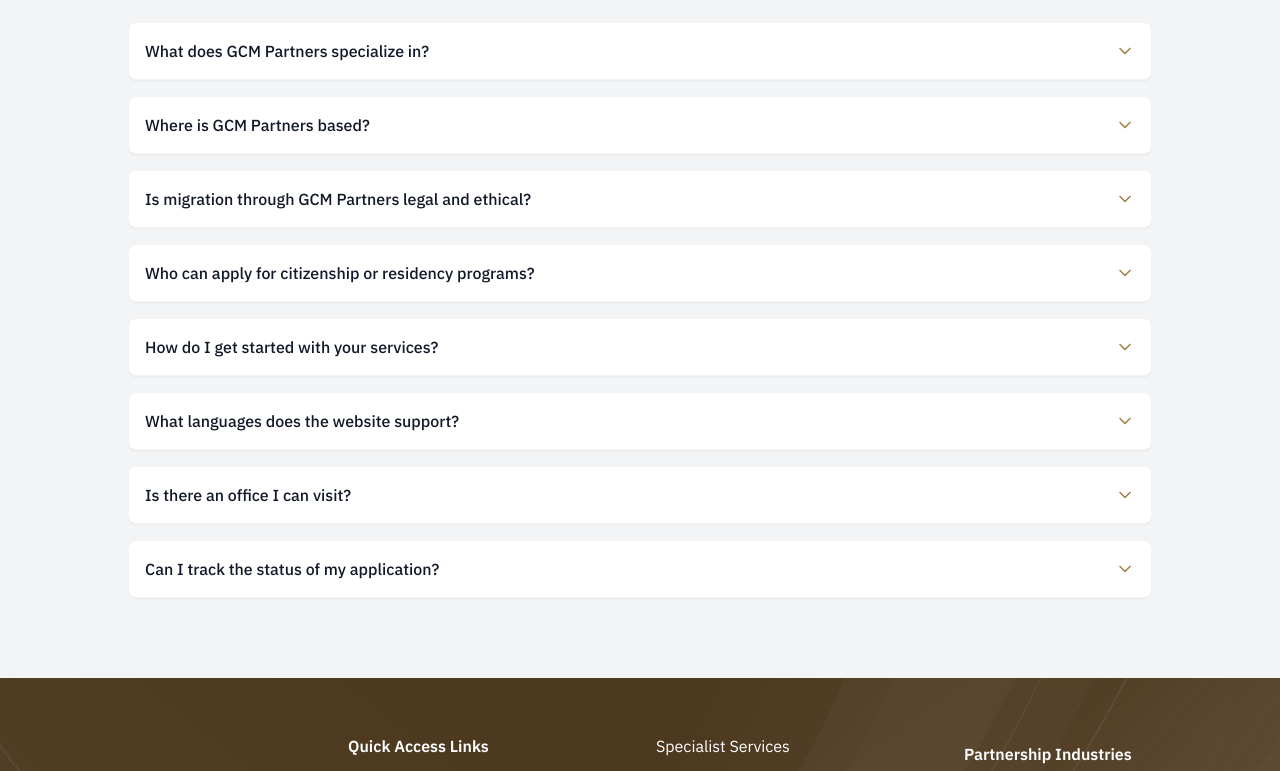
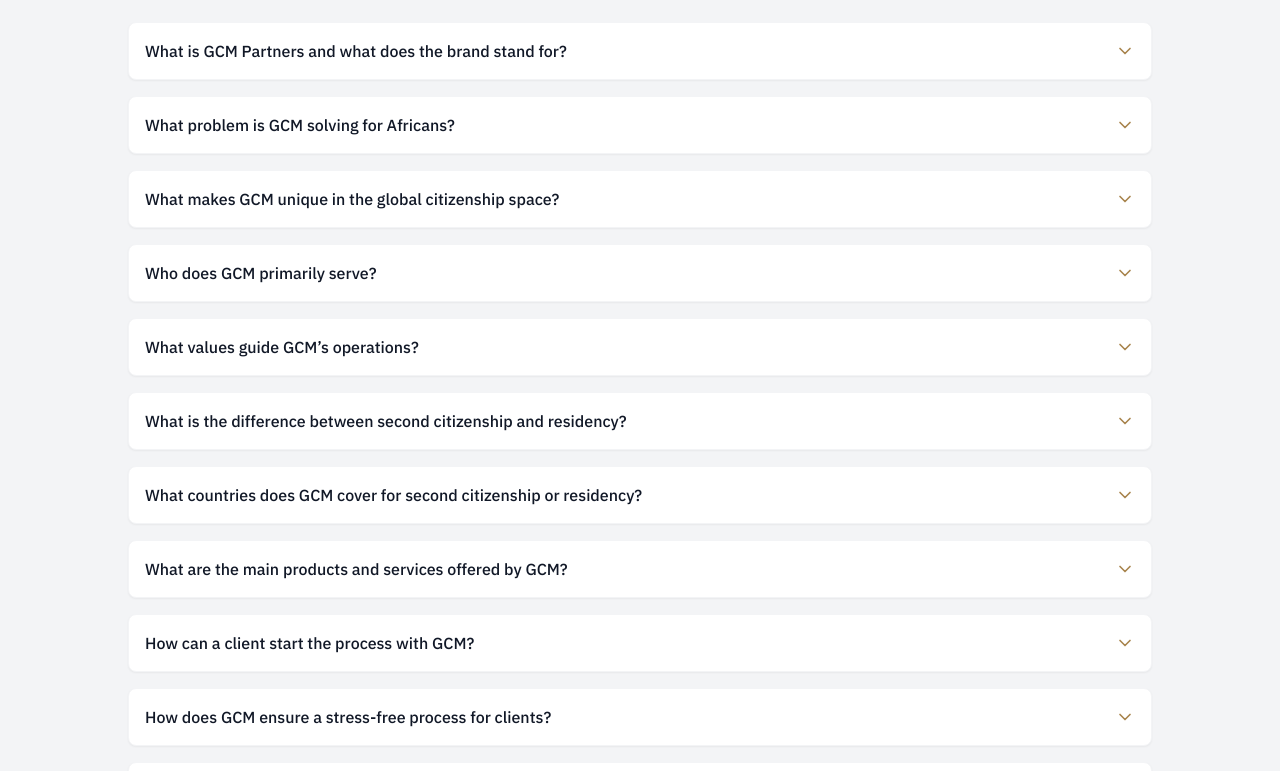
Before and after one commit to gcmpartnerscare-del/mgccapital, a React (Vite) app: page /faqs in a window 1280 px wide. Shown: the part 970-1741 px from the top of the page. Built offline with nearby package versions, Linux system fonts and the light colour scheme; a web font is replaced by a local one.

Commit message:
update: added FAQ to webpage

```diff
--- a/src/data/faqs.js
+++ b/src/data/faqs.js
@@ -1,6 +1,290 @@
 export const faqs = {
   general: [
     {
+      id: 1,
+      question: "What is GCM Partners and what does the brand stand for?",
+      answer: "Global Citizenship and Migration (GCM Partners) is a pan-African consulting firm specialising in second citizenship, residency-by-investment, and strategic migration support. The brand represents legal global mobility, long-term wealth access, and empowering African families with international opportunities."
+    },
+    {
+      id: 2,
+      question: "What problem is GCM solving for Africans?",
+      answer: "GCM addresses “passport poverty” — limited mobility, visa restrictions, and restricted access to global education, healthcare, and business environments — through structured, lawful migration pathways."
+    },
+    {
+      id: 3,
+      question: "What makes GCM unique in the global citizenship space?",
+      answer: "GCM combines African market insight with global migration expertise, integrating citizenship services with policy advocacy, migration education, and digital mobility solutions for holistic client support."
+    },
+    {
+      id: 4,
+      question: "Who does GCM primarily serve?",
+      answer: "African professionals, entrepreneurs, high-net-worth individuals, and diaspora families seeking global access, family relocation, investment security, and generational mobility planning."
+    },
+    {
+      id: 5,
+      question: "What values guide GCM’s operations?",
+      answer: "Transparency, legality, empowerment, African relevance, global best practice, and a strong commitment to client dignity and success."
+    },
+    {
+      id: 6,
+      question: "What is the difference between second citizenship and residency?",
+      answer: "Residency grants the legal right to live and work in a country without full political rights. Citizenship provides a passport, full national rights, and long-term legal security."
+    },
+    {
+      id: 7,
+      question: "What countries does GCM cover for second citizenship or residency?",
+      answer: "GCM provides access to programmes offering visa-free or facilitated travel to over 180 countries, including the UK, EU Schengen Area, Canada, China, UAE, and the United States."
+    },
+    {
+      id: 8,
+      question: "What are the main products and services offered by GCM?",
+      answer: [
+        "RootsPass - Citizenship by ancestry and lineage",
+        "Birthright Advantage - Citizenship for children born in jus soli countries",
+        "Homecoming Passport - Diaspora reconnection citizenship pathways",
+        "Work-from-Anywhere Pass - Residency for remote professionals",
+        "Talent Without Borders - Fast-track skilled migration routes",
+        "BizLaunch Residency - Business-based residency and startup visas",
+        "Legacy Citizenship - Investment-linked second citizenship",
+        "GlobalAccess Residency - Long-term residency with citizenship pathways",
+        "Golden Years Residency - Retirement residency solutions",
+        "GlobePass - Short-term global travel facilitation",
+        "VisaSure - Visa readiness and advisory services",
+        "Migration Education & Policy Advisory"
+      ]
+    },
+    {
+      id: 9,
+      question: "How can a client start the process with GCM?",
+      answer: "Clients begin with a digital eligibility assessment or direct consultation. GCM conducts free pre-checks, onboarding, and assigns a dedicated migration case officer."
+    },
+    {
+      id: 10,
+      question: "How does GCM ensure a stress-free process for clients?",
+      answer: "GCM provides end-to-end concierge support including documentation, government processing, accommodation, tax IDs, bank setup, relocation coordination, and post-arrival integration assistance — all digitally tracked."
+    },
+    {
+      id: 11,
+      question: "How does GCM contribute to Africa’s global migration future?",
+      answer: "Through research, media engagement, policy advocacy, and participation in international migration forums, GCM champions fair mobility frameworks for Africans worldwide."
+    },
+  ],
+  Citizenship: [
+    {
+      id: 12,
+      question: "What is the Citizenship program?",
+      answer: "Citizenship Program allows individuals to legally acquire a second citizenship and passport by investing in a country’s economy—typically through real estate, donation, or business."
+    },
+    {
+      id: 13,
+      question: "Which countries offer Citizenship programs?",
+      answer: "Countries like St. Kitts & Nevis, Antigua & Barbuda, Dominica, Grenada, Vanuatu, and Turkey offer recognized Citizenship programs supported by governments."
+    },
+    {
+      id: 14,
+      question: "How long does it take to obtain citizenship?",
+      answer: "Most Citizenship programs take between 3 to 6 months, depending on the country, due diligence processing, and document completeness."
+    },
+    {
+      id: 15,
+      question: "Can my family be included in a Citizenship application?",
+      answer: "Yes. Most Citizenship programs allow spouses, children, and sometimes even parents or siblings to be included in the same application."
+    },
+    {
+      id: 16,
+      question: "Do I need to live in the country to keep my citizenship?",
+      answer: "No. Most Citizenship programs do not have residency requirements before or after obtaining the passport."
+    },
+    {
+      id: 17,
+      question: "What are the investment options?",
+      answer: "Options typically include government donations, real estate investment, or business development contributions. We help you choose the best fit."
+    },
+    {
+      id: 18,
+      question: "Is Citizenship a safe Program?",
+      answer: "Yes, when guided professionally. We work with government-accredited legal and real estate partners to ensure your investment is secure and compliant."
+    },
+    {
+      id: 19,
+      question: "Will I lose my Nigerian citizenship?",
+      answer: "Nigeria allows dual citizenship. Acquiring a second passport through Citizenship does not require renouncing your Nigerian nationality."
+    },
+  ],
+  Residency: [
+    {
+      id: 20,
+      question: "What is the Residency Program?",
+      answer: "Residency allows individuals to obtain legal residency status in a foreign country by making a qualifying investment such as real estate, bonds, or business development."
+    },
+    {
+      id: 21,
+      question: "Which countries offer Residency programs?",
+      answer: "Popular countries offering Residency include Portugal, Greece, Spain, Malta, Latvia, and Mauritius. Each has unique benefits and investment criteria."
+    },
+    {
+      id: 22,
+      question: "How long does Residency processing take?",
+      answer: "Most Residency programs take 2 to 6 months, depending on investment type, documentation, and background checks."
+    },
+    {
+      id: 23,
+      question: "Is Residency the same as citizenship?",
+      answer: "No. Residency grants residency rights and sometimes leads to citizenship after meeting stay or naturalization requirements."
+    },
+    {
+      id: 24,
+      question: "Do Residency programs allow travel to the EU?",
+      answer: "Yes. Residency in EU countries often includes visa-free travel within the Schengen Zone."
+    },
+    {
+      id: 25,
+      question: "Can I rent out real estate I buy for Residency?",
+      answer: "Yes. Most programs allow you to generate rental income or resale after a minimum holding period."
+    },
+    {
+      id: 26,
+      question: "Do I need to relocate permanently?",
+      answer: "Not necessarily. Some programs require minimal physical presence or none at all. Others require partial stay."
+    },
+    {
+      id: 27,
+      question: "Can my spouse and children be included?",
+      answer: "Yes, most Residency programs include your immediate family members under one application process."
+    },
+  ],
+  about: [
+    {
+      id: 28,
+      question: "When was GCM Partners founded?",
+      answer: "GCM Partners was established to serve the increasing demand for ethical, legal, and personalized global migration solutions in Nigeria and Africa."
+    },
+    {
+      id: 29,
+      question: "What makes GCM Partners different?",
+      answer: "We combine local cultural knowledge with global expertise, offering honest, human-centered consulting for migration, investment, and relocation."
+    },
+    {
+      id: 30,
+      question: "Do you only serve Nigerian clients?",
+      answer: "No. While our headquarters is in Nigeria, we serve clients across Africa and the diaspora seeking secure global migration opportunities."
+    },
+    {
+      id: 31,
+      question: "What industries do your clients come from?",
+      answer: "We serve professionals, entrepreneurs, investors, families, and government stakeholders from various industries including real estate, tech, finance, and education."
+    },
+    {
+      id: 32,
+      question: "Do you have any international partners?",
+      answer: "Yes, we partner with law firms, real estate developers, financial institutions, and accredited agents in each program country."
+    },
+    {
+      id: 33,
+      question: "What is your company’s mission?",
+      answer: "Our mission is to provide ethical, affordable access to global opportunities in migration, investment, and citizenship."
+    },
+    {
+      id: 34,
+      question: "How can I join the GCM Partners team?",
+      answer: "We're always open to passionate professionals. Visit our Careers page or submit an inquiry through our Contact section."
+    },
+    {
+      id: 35,
+      question: "Is GCM Partners a government agency?",
+      answer: "No. GCM Partners is a private consultancy that works with government-authorized partners in destination countries."
+    },
+  ],
+  services: [
+    {
+      id: 36,
+      question: "What services does GCM Partners offer?",
+      answer: "Our core services include Second Citizenship, Residency Permit Application, legal migration consulting, real estate acquisition, and global relocation guidance."
+    },
+    {
+      id: 37,
+      question: "Do you handle all paperwork and documentation?",
+      answer: "Yes. We manage the entire process including document collection, legal compliance, due diligence, and government application submission."
+    },
+    {
+      id: 38,
+      question: "Do you offer real estate investment options?",
+      answer: "Yes. We guide clients through property selection, investment structuring, and ownership transfer in accordance with program regulations."
+    },
+    {
+      id: 39,
+      question: "Is there a consultation fee?",
+      answer: "We offer free discovery sessions. Detailed program evaluations or legal documentation may require a one-time consultation fee."
+    },
+    {
+      id: 40,
+      question: "Do you provide family packages?",
+      answer: "Absolutely. Most of our programs are structured to accommodate spouses, children, and sometimes extended family."
+    },
+    {
+      id: 41,
+      question: "Can you help me decide which country or program is best?",
+      answer: "Yes. Our consultants assess your goals, budget, and timeline to recommend the most suitable countries and investment paths."
+    },
+    {
+      id: 42,
+      question: "Do you provide post-arrival support?",
+      answer: "Yes. We assist with relocation, school admissions, bank accounts, health coverage, and cultural orientation."
+    },
+    {
+      id: 43,
+      question: "Can you help organizations or government bodies?",
+      answer: "Yes. We consult for institutions, government programs, and diaspora engagement projects seeking legal migration solutions."
+    },
+  ],
+  blogs: [
+    {
+      id: 44,
+      question: "What topics are covered on your blog?",
+      answer: "We cover global migration trends, program comparisons, investment opportunities, legal updates, and success stories from real clients."
+    },
+    {
+      id: 45,
+      question: "How often is the blog updated?",
+      answer: "We update our blog monthly with new articles, expert opinions, and migration insights to keep you informed."
+    },
+    {
+      id: 46,
+      question: "Can I contribute or suggest a blog topic?",
+      answer: "Yes, we're open to guest articles and feedback. Use our Contact form to reach out with suggestions or collaborations."
+    },
+    {
+      id: 47,
+      question: "Are your blog articles original?",
+      answer: "All content is original, researched, and written by our team of experts. We also include real data and case studies."
+    },
+    {
+      id: 48,
+      question: "Do blog posts get shared on social media?",
+      answer: "Yes. Every article is promoted on our official LinkedIn, Facebook, Twitter, and Instagram accounts for wider reach."
+    },
+    {
+      id: 49,
+      question: "Do blogs include downloadable resources?",
+      answer: "Some articles include brochures, program summaries, or PDF guides you can download for offline review."
+    },
+    {
+      id: 50,
+      question: "How can I get notified about new posts?",
+      answer: "Subscribe to our newsletter or follow us on social platforms to stay updated with the latest blog content."
+    },
+    {
+      id: 51,
+      question: "Are blog articles available in multiple languages?",
+      answer: "Select articles are translated into French, Arabic, Hausa, Igbo, and Yoruba to serve our multilingual audience."
+    },
+  ],
+};
+
+
+/*
+
+ {
       id: 1,
       question: "What does GCM Partners specialize in?",
       answer: "We specialize in global citizenship, migration consulting, and investment-based relocation solutions tailored for Nigerians and Africans seeking international opportunities."
@@ -40,215 +324,5 @@
       question: "Can I track the status of my application?",
       answer: "Yes, we offer regular updates and access to client service agents for real-time status updates, progress tracking, and document support."
     },
-  ],
-  Citizenship: [
-    {
-      id: 9,
-      question: "What is the Citizenship program?",
-      answer: "Citizenship Program allows individuals to legally acquire a second citizenship and passport by investing in a country’s economy—typically through real estate, donation, or business."
-    },
-    {
-      id: 10,
-      question: "Which countries offer Citizenship programs?",
-      answer: "Countries like St. Kitts & Nevis, Antigua & Barbuda, Dominica, Grenada, Vanuatu, and Turkey offer recognized Citizenship programs supported by governments."
-    },
-    {
-      id: 11,
-      question: "How long does it take to obtain citizenship?",
-      answer: "Most Citizenship programs take between 3 to 6 months, depending on the country, due diligence processing, and document completeness."
-    },
-    {
-      id: 12,
-      question: "Can my family be included in a Citizenship application?",
-      answer: "Yes. Most Citizenship programs allow spouses, children, and sometimes even parents or siblings to be included in the same application."
-    },
-    {
-      id: 13,
-      question: "Do I need to live in the country to keep my citizenship?",
-      answer: "No. Most Citizenship programs do not have residency requirements before or after obtaining the passport."
-    },
-    {
-      id: 14,
-      question: "What are the investment options?",
-      answer: "Options typically include government donations, real estate investment, or business development contributions. We help you choose the best fit."
-    },
-    {
-      id: 15,
-      question: "Is Citizenship a safe Program?",
-      answer: "Yes, when guided professionally. We work with government-accredited legal and real estate partners to ensure your investment is secure and compliant."
-    },
-    {
-      id: 16,
-      question: "Will I lose my Nigerian citizenship?",
-      answer: "Nigeria allows dual citizenship. Acquiring a second passport through Citizenship does not require renouncing your Nigerian nationality."
-    },
-  ],
-  Residency: [
-    {
-      id: 17,
-      question: "What is the Residency Program?",
-      answer: "Residency allows individuals to obtain legal residency status in a foreign country by making a qualifying investment such as real estate, bonds, or business development."
-    },
-    {
-      id: 18,
-      question: "Which countries offer Residency programs?",
-      answer: "Popular countries offering Residency include Portugal, Greece, Spain, Malta, Latvia, and Mauritius. Each has unique benefits and investment criteria."
-    },
-    {
-      id: 19,
-      question: "How long does Residency processing take?",
-      answer: "Most Residency programs take 2 to 6 months, depending on investment type, documentation, and background checks."
-    },
-    {
-      id: 20,
-      question: "Is Residency the same as citizenship?",
-      answer: "No. Residency grants residency rights and sometimes leads to citizenship after meeting stay or naturalization requirements."
-    },
-    {
-      id: 21,
-      question: "Do Residency programs allow travel to the EU?",
-      answer: "Yes. Residency in EU countries often includes visa-free travel within the Schengen Zone."
-    },
-    {
-      id: 22,
-      question: "Can I rent out real estate I buy for Residency?",
-      answer: "Yes. Most programs allow you to generate rental income or resale after a minimum holding period."
-    },
-    {
-      id: 23,
-      question: "Do I need to relocate permanently?",
-      answer: "Not necessarily. Some programs require minimal physical presence or none at all. Others require partial stay."
-    },
-    {
-      id: 24,
-      question: "Can my spouse and children be included?",
-      answer: "Yes, most Residency programs include your immediate family members under one application process."
-    },
-  ],
-  about: [
-    {
-      id: 25,
-      question: "When was GCM Partners founded?",
-      answer: "GCM Partners was established to serve the increasing demand for ethical, legal, and personalized global migration solutions in Nigeria and Africa."
-    },
-    {
-      id: 26,
-      question: "What makes GCM Partners different?",
-      answer: "We combine local cultural knowledge with global expertise, offering honest, human-centered consulting for migration, investment, and relocation."
-    },
-    {
-      id: 27,
-      question: "Do you only serve Nigerian clients?",
-      answer: "No. While our headquarters is in Nigeria, we serve clients across Africa and the diaspora seeking secure global migration opportunities."
-    },
-    {
-      id: 28,
-      question: "What industries do your clients come from?",
-      answer: "We serve professionals, entrepreneurs, investors, families, and government stakeholders from various industries including real estate, tech, finance, and education."
-    },
-    {
-      id: 29,
-      question: "Do you have any international partners?",
-      answer: "Yes, we partner with law firms, real estate developers, financial institutions, and accredited agents in each program country."
-    },
-    {
-      id: 30,
-      question: "What is your company’s mission?",
-      answer: "Our mission is to provide ethical, affordable access to global opportunities in migration, investment, and citizenship."
-    },
-    {
-      id: 31,
-      question: "How can I join the GCM Partners team?",
-      answer: "We're always open to passionate professionals. Visit our Careers page or submit an inquiry through our Contact section."
-    },
-    {
-      id: 32,
-      question: "Is GCM Partners a government agency?",
-      answer: "No. GCM Partners is a private consultancy that works with government-authorized partners in destination countries."
-    },
-  ],
-  services: [
-    {
-      id: 33,
-      question: "What services does GCM Partners offer?",
-      answer: "Our core services include Second Citizenship, Residency Permit Application, legal migration consulting, real estate acquisition, and global relocation guidance."
-    },
-    {
-      id: 34,
-      question: "Do you handle all paperwork and documentation?",
-      answer: "Yes. We manage the entire process including document collection, legal compliance, due diligence, and government application submission."
-    },
-    {
-      id: 35,
-      question: "Do you offer real estate investment options?",
-      answer: "Yes. We guide clients through property selection, investment structuring, and ownership transfer in accordance with program regulations."
-    },
-    {
-      id: 36,
-      question: "Is there a consultation fee?",
-      answer: "We offer free discovery sessions. Detailed program evaluations or legal documentation may require a one-time consultation fee."
-    },
-    {
-      id: 37,
-      question: "Do you provide family packages?",
-      answer: "Absolutely. Most of our programs are structured to accommodate spouses, children, and sometimes extended family."
-    },
-    {
-      id: 38,
-      question: "Can you help me decide which country or program is best?",
-      answer: "Yes. Our consultants assess your goals, budget, and timeline to recommend the most suitable countries and investment paths."
-    },
-    {
-      id: 39,
-      question: "Do you provide post-arrival support?",
-      answer: "Yes. We assist with relocation, school admissions, bank accounts, health coverage, and cultural orientation."
-    },
-    {
-      id: 40,
-      question: "Can you help organizations or government bodies?",
-      answer: "Yes. We consult for institutions, government programs, and diaspora engagement projects seeking legal migration solutions."
-    },
-  ],
-  blogs: [
-    {
-      id: 41,
-      question: "What topics are covered on your blog?",
-      answer: "We cover global migration trends, program comparisons, investment opportunities, legal updates, and success stories from real clients."
-    },
-    {
-      id: 42,
-      question: "How often is the blog updated?",
-      answer: "We update our blog monthly with new articles, expert opinions, and migration insights to keep you informed."
-    },
-    {
-      id: 43,
-      question: "Can I contribute or suggest a blog topic?",
-      answer: "Yes, we're open to guest articles and feedback. Use our Contact form to reach out with suggestions or collaborations."
-    },
-    {
-      id: 44,
-      question: "Are your blog articles original?",
-      answer: "All content is original, researched, and written by our team of experts. We also include real data and case studies."
-    },
-    {
-      id: 45,
-      question: "Do blog posts get shared on social media?",
-      answer: "Yes. Every article is promoted on our official LinkedIn, Facebook, Twitter, and Instagram accounts for wider reach."
-    },
-    {
-      id: 46,
-      question: "Do blogs include downloadable resources?",
-      answer: "Some articles include brochures, program summaries, or PDF guides you can download for offline review."
-    },
-    {
-      id: 47,
-      question: "How can I get notified about new posts?",
-      answer: "Subscribe to our newsletter or follow us on social platforms to stay updated with the latest blog content."
-    },
-    {
-      id: 48,
-      question: "Are blog articles available in multiple languages?",
-      answer: "Select articles are translated into French, Arabic, Hausa, Igbo, and Yoruba to serve our multilingual audience."
-    },
-  ],
-};
+
+ */
--- a/src/layout/Navbar.jsx
+++ b/src/layout/Navbar.jsx
@@ -161,6 +161,11 @@
     title: "Contact Us",
     icon: <Headphones size={16} />,
     path: "/contact",
+  },
+  {
+    title: "FAQs",
+    icon: <Headphones size={16} />,
+    path: "/faqs",
   },
 ];
 
```
Also changed, not shown: src/ui/FAQItem.jsx (+12 -1 lines).
